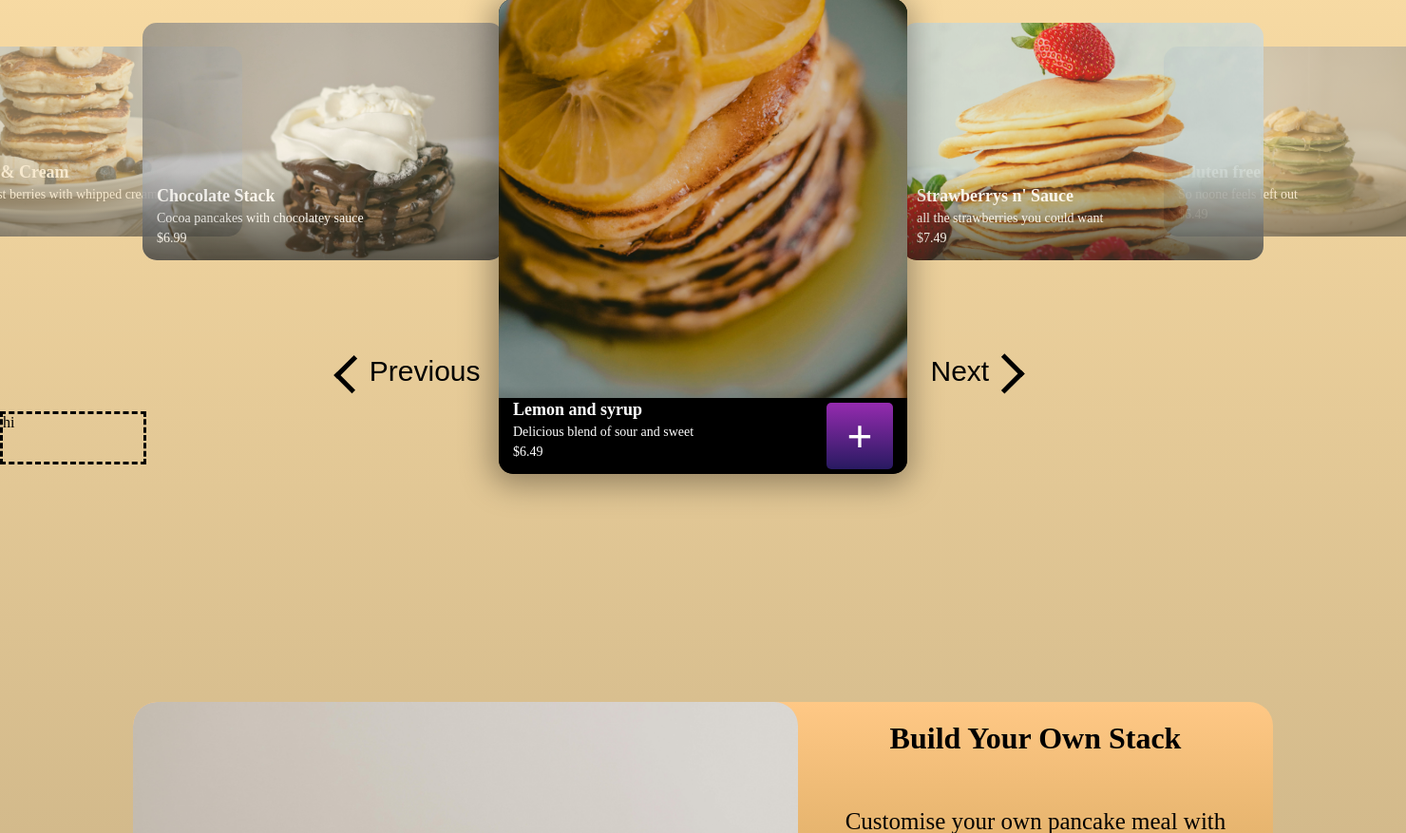
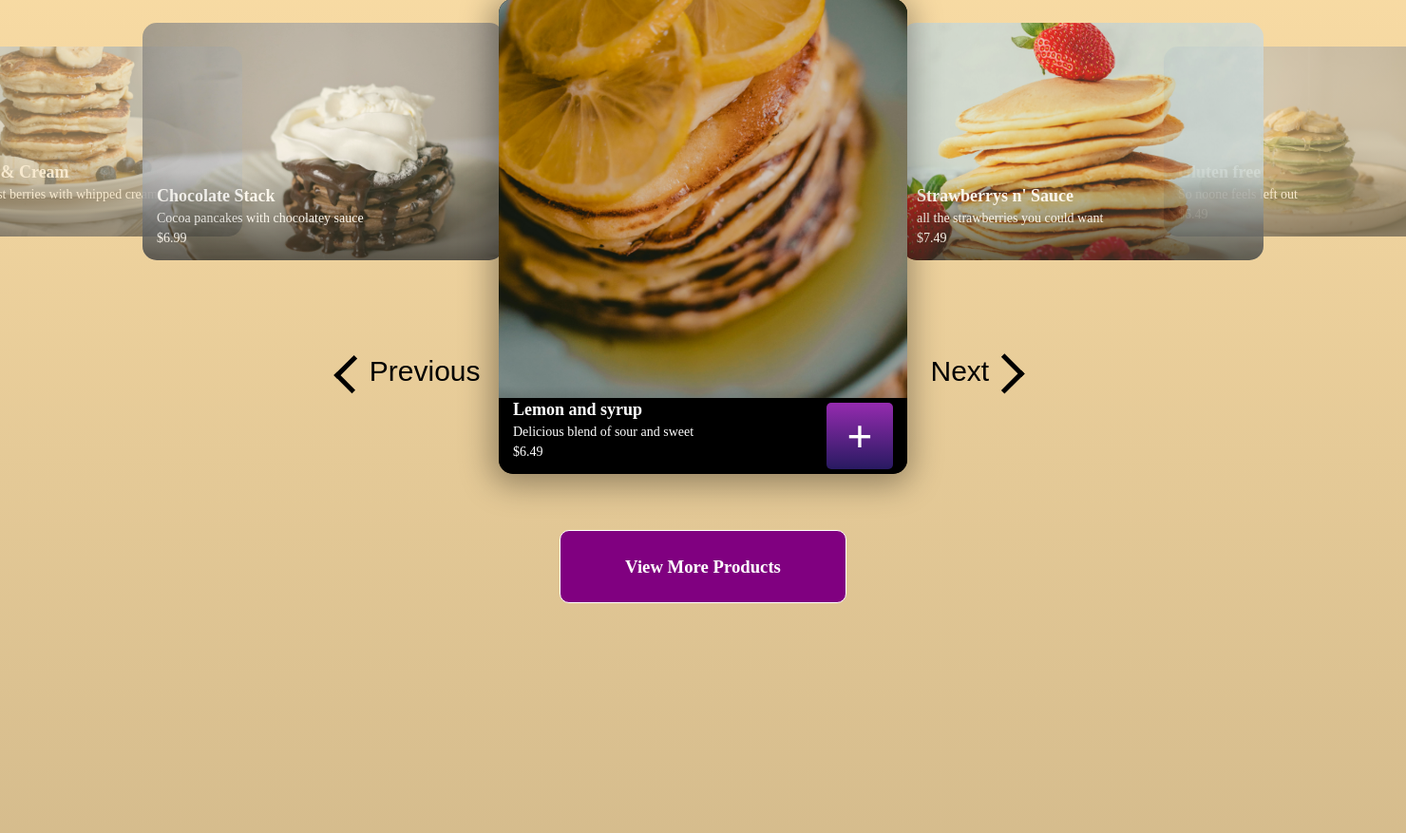
Before and after one commit to paddi-sam/flippy-pancake, a Flask app: page / in a window 1480 px wide; the page is wider, and only the part inside the window is pictured. Shown: the part 201-1078 px from the top of that part at 95% size. Run offline with Flask 3, Linux system fonts and the light colour scheme.

Commit message:
feat: more products button with styling

```diff
--- a/static/css/main.css
+++ b/static/css/main.css
@@ -121,7 +121,23 @@ body{
 }
 
 .more-products-container{
-  width: 10%;
-  height: 50px;
-  border-style: dashed;
+  width: 300px;
+  height: 75px;
+  margin: 0 auto;
+  margin-top: 150px;
+  display: flex;
+  justify-content: center;
+  align-items: center;
+  color: white;
+  background: purple;
+  border-style: solid;
+  border-width: 1px;
+  border-color: white;
+  border-radius: 10px;
+  transition: transform 0.2s ease-in-out
 }
+
+.more-products-container:hover{
+  cursor: pointer;
+  transform: scale(1.02);
+}
--- a/templates/index.html
+++ b/templates/index.html
@@ -138,7 +138,9 @@
     </div>
     <div class="gallery-controls"></div>
 
-    <div class ="more-products-container">hi</div>
+    <div class ="more-products-container">
+      <h3>View More Products</h3>
+    </div>
 
 
     <div class="byos-container" id ="build-stack">
```
